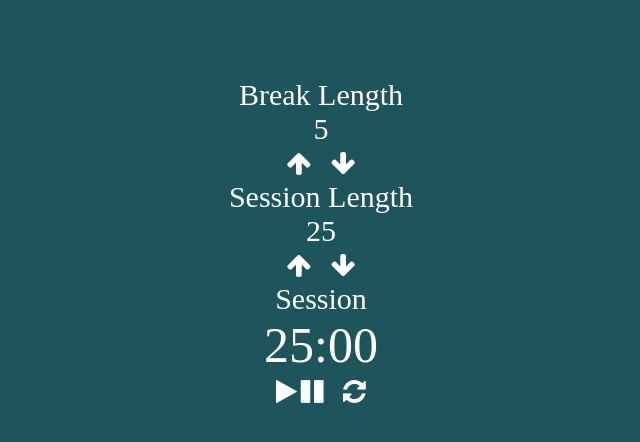
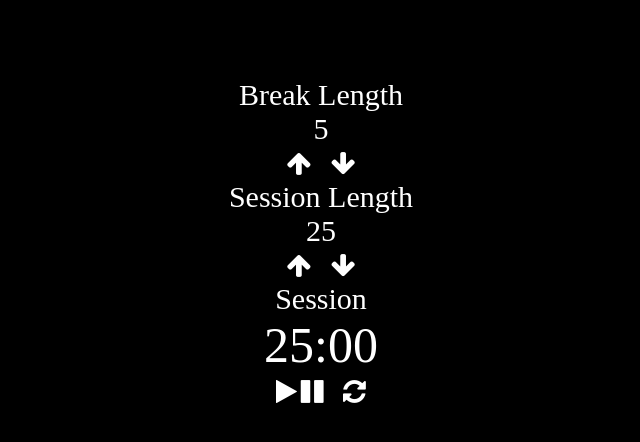
Before and after one commit to earneson09/interval-clock-js, a plain HTML site: page index.html in a window 1280 px wide. Shown: the whole page, without its empty margins (319-959 px from the left). Drawn offline with Linux system fonts and the light colour scheme.

Commit message:
changing background color

```diff
--- a/styles.css
+++ b/styles.css
@@ -1,5 +1,5 @@
 body {
-    background: #1e555c;
+    background: black;
     color: white;
     font-size: 30px;
     padding: 70px 0;
```
